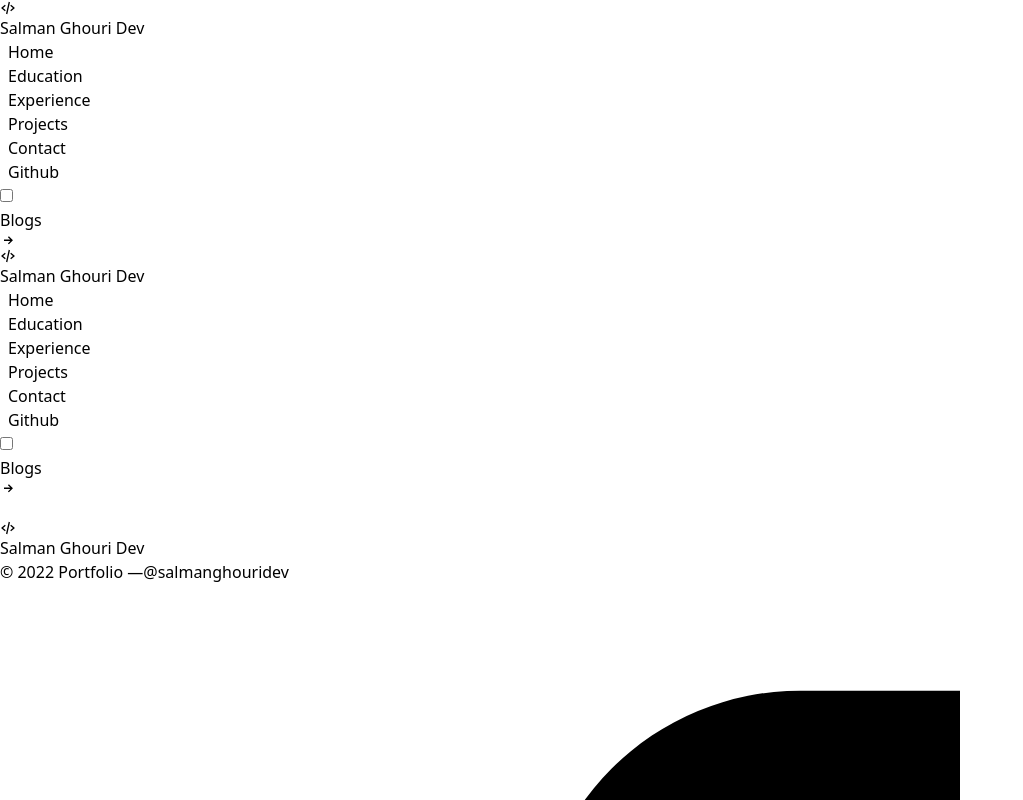
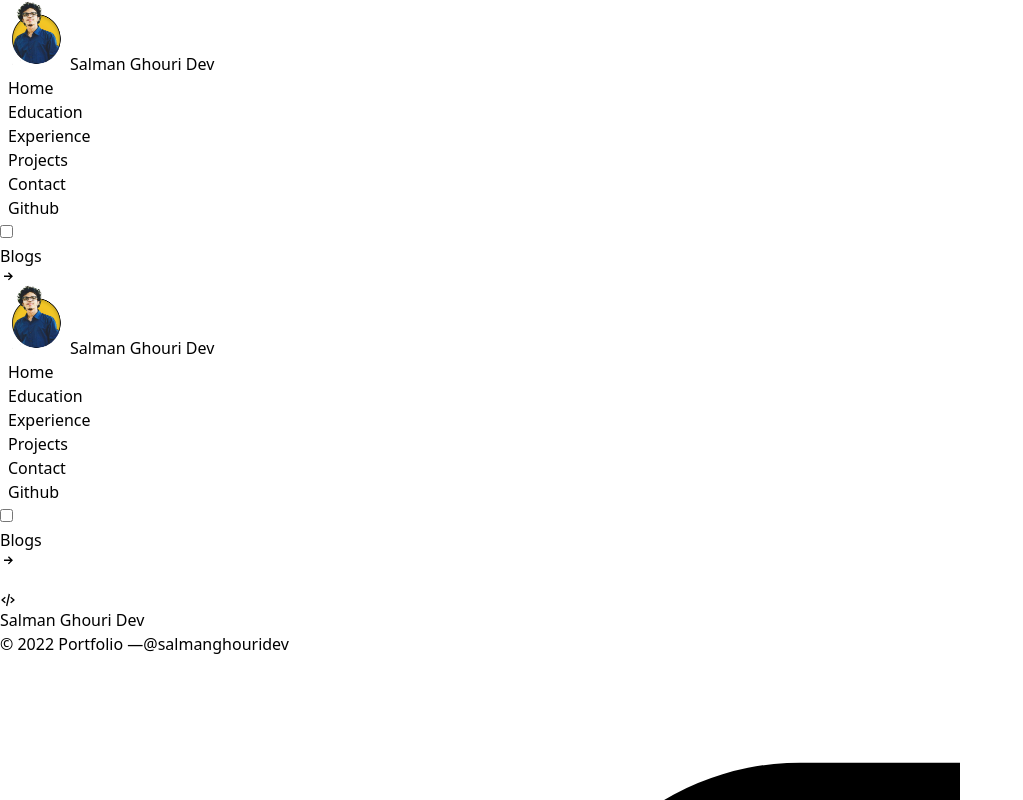
Before and after one commit to Salmanghouri/Developer-Portfolio, a Next.js app: page /Navbar in a window 1280 px wide. Shown: the top 800 px of the page, without its empty margins (0-1023 px from the left). Built offline with nearby package versions, Linux system fonts and the light colour scheme.

Commit message:
update logo

```diff
--- a/pages/Navbar/index.js
+++ b/pages/Navbar/index.js
@@ -1,5 +1,6 @@
 import Link from "next/link";
 import React from "react";
+import Image from "next/image";
 import { BiCodeAlt } from "react-icons/bi";
 import {GrFormNextLink} from "react-icons/gr"
 
@@ -10,8 +11,16 @@ const Navbar = () => {
 <header className="text-gray-600 body-font  ">
       <div className="container mx-auto flex flex-wrap p-5 flex-col md:flex-row items-center shadow-sm bg-tansparent">
         <a className="flex title-font font-medium items-center text-gray-900 mb-4 md:mb-0">
-          <BiCodeAlt className="text-4xl font-[600] text-teal-900 cursor-pointer" />
-          <span className="ml-3 text-3xl font-extrabold text-teal-600 cursor-pointer">Salman Ghouri Dev</span>
+          {/* <BiCodeAlt className="text-4xl font-[600] text-teal-900 cursor-pointer" />
+          <span className="ml-3 text-3xl font-extrabold text-teal-600 cursor-pointer">Salman Ghouri Dev</span> */}
+            <Image
+              src="/myimage.png"
+              alt="Picture of the author"
+              width={70}
+              height={70}
+            />
+            <span className=" text-3xl font-extrabold text-teal-600 cursor-pointer">Salman Ghouri Dev</span>
+
         </a>
 
 
```
